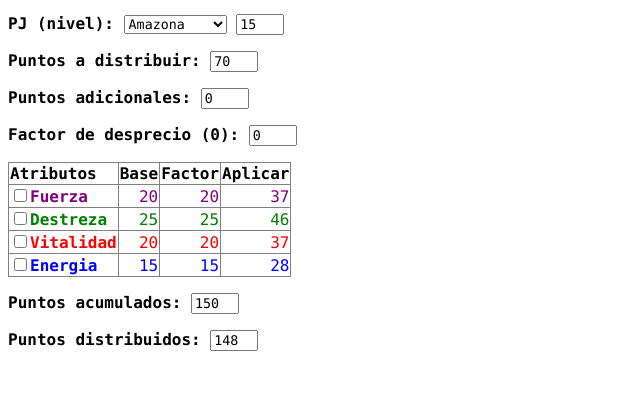
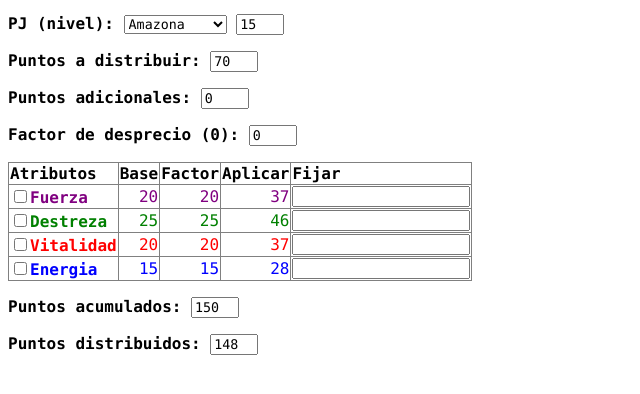
Before and after one commit to dulivu/dulivu.github.io, a plain HTML site: page d2stats/index.html in a window 1280 px wide. Shown: the part 62-456 px from the top of the page, without its empty margins (0-640 px from the left). Drawn offline with Linux system fonts and the light colour scheme.

Commit message:
add fixed fields

```diff
--- a/d2stats/index.html
+++ b/d2stats/index.html
@@ -50,6 +50,7 @@
         <th>Factor</th>
         <th class="hidden">Calculado</th>
         <th>Aplicar</th>
+        <th>Fijar</th>
       </tr>
 
       <tr class="row_strength">
@@ -58,6 +59,7 @@
         <td id="factor_str" class="number"></td>
         <td id="total_str" class="number hidden"></td>
         <td id="to_str" class="number"></td>
+        <td><input id="fixed_str" type="number"/></td>
       </tr>
 
       <tr class="row_dexterity">
@@ -66,6 +68,7 @@
         <td id="factor_des" class="number"></td>
         <td id="total_des" class="number hidden"></td>
         <td id="to_des" class="number"></td>
+        <td><input id="fixed_des" type="number"/></td>
       </tr>
 
       <tr class="row_vitality">
@@ -74,6 +77,7 @@
         <td id="factor_vit" class="number"></td>
         <td id="total_vit" class="number hidden"></td>
         <td id="to_vit" class="number"></td>
+        <td><input id="fixed_vit" type="number"/></td>
       </tr>
 
       <tr class="row_energy">
@@ -82,6 +86,7 @@
         <td id="factor_ene" class="number"></td>
         <td id="total_ene" class="number hidden"></td>
         <td id="to_ene" class="number"></td>
+        <td><input id="fixed_ene" type="number"/></td>
       </tr>
     </table>
 
@@ -150,6 +155,10 @@
         }
         // ----------------------------------------
 
+        var fixes = [
+
+        ];
+
         var factores = [
           keys[0] | !atLeastOne ? base[0] : multiplicador * (base[0] / divisor / count),
           keys[1] | !atLeastOne ? base[1] : multiplicador * (base[1] / divisor / count),
```
